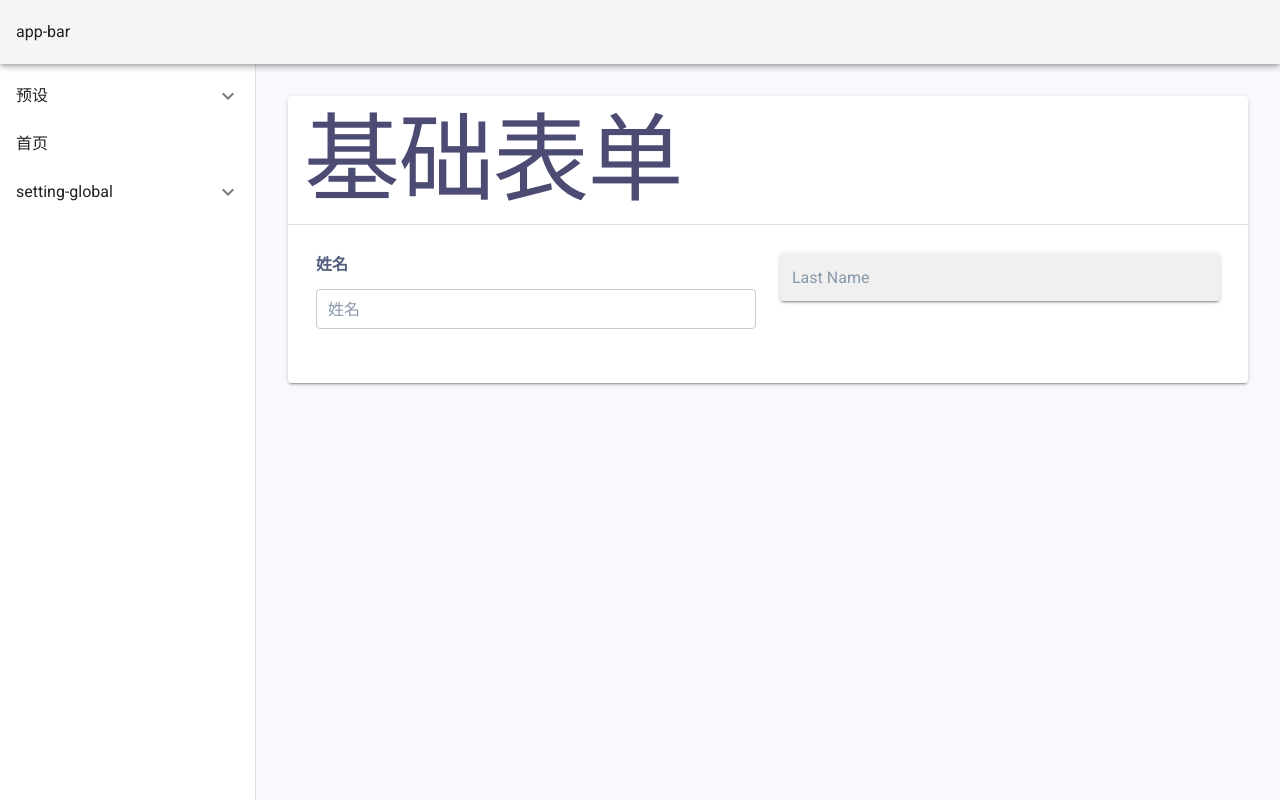
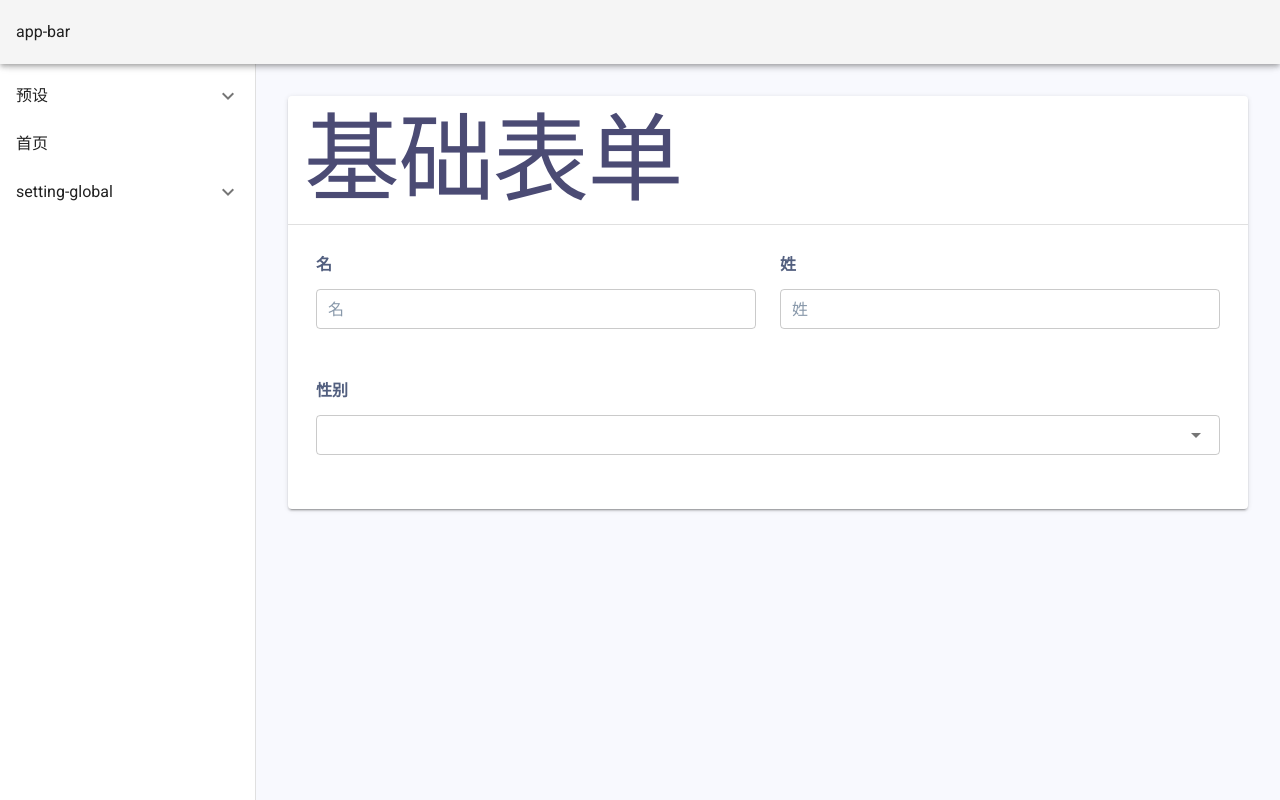
Before and after one commit to OneGs/vue-vuetify-admin, a Vue app: page /z-dev/theform in a window 1280 px wide. Built offline with nearby package versions, Linux system fonts and the light colour scheme; sample sign-in values are in the browser's storage.

Commit message:
feat(too-form-item/**/select.vue): 确定select的标准。

```diff
--- a/src/components/tool-form-item/install.ts
+++ b/src/components/tool-form-item/install.ts
@@ -1,8 +1,10 @@
 import { VueConstructor } from "vue";
 import ToolFormItem from "./src/Main.vue";
 import RuleTextField from "./src/TextField.vue";
+import RuleSelect from "./src/Select.vue";
 
 export default function install(Vue: VueConstructor): void {
   Vue.component("tool-form-item", ToolFormItem);
   Vue.component("rule-text-field", RuleTextField);
+  Vue.component("rule-select", RuleSelect);
 }
--- /dev/null
+++ b/src/components/tool-form-item/src/Select.vue
@@ -0,0 +1,25 @@
+<template>
+  <v-select
+    outlined
+    solo
+    flat
+    dense
+    :items="options"
+    item-text="label"
+    item-value="value"
+  />
+</template>
+
+<script lang="ts">
+import { Component, Vue, Prop } from "vue-property-decorator";
+import { selectProp } from "@/components/tool-form-item/types/select";
+
+@Component({
+  name: "RuleSelect",
+})
+export default class RuleFormSelect extends Vue {
+  @Prop({ type: Array, default: () => ({}) }) options: selectProp[] | undefined;
+}
+</script>
+
+<style scoped></style>
--- /dev/null
+++ b/src/components/tool-form-item/types/select.d.ts
@@ -0,0 +1,4 @@
+export interface selectProp {
+  label?: string;
+  value?: string;
+}
--- a/src/views/z-dev/TheForm.vue
+++ b/src/views/z-dev/TheForm.vue
@@ -10,13 +10,23 @@
           <v-container>
             <v-row>
               <v-col cols="12" sm="6">
-                <tool-form-item label="姓名">
+                <tool-form-item label="名">
                   <rule-text-field />
                 </tool-form-item>
               </v-col>
 
               <v-col cols="12" sm="6">
-                <v-text-field label="Last Name" solo-inverted />
+                <tool-form-item label="姓">
+                  <rule-text-field />
+                </tool-form-item>
+              </v-col>
+            </v-row>
+
+            <v-row>
+              <v-col cols="12">
+                <tool-form-item label="性别">
+                  <rule-select :options="sex" />
+                </tool-form-item>
               </v-col>
             </v-row>
           </v-container>
@@ -34,7 +44,12 @@ import { Meta } from "@/libs/auto-router/index";
 @Component({
   name: "TheForm",
 })
-export default class TheForm extends Vue {}
+export default class TheForm extends Vue {
+  sex = [
+    { label: "男", value: 1 },
+    { label: "女", value: 0 },
+  ];
+}
 </script>
 
 <style scoped></style>
```
